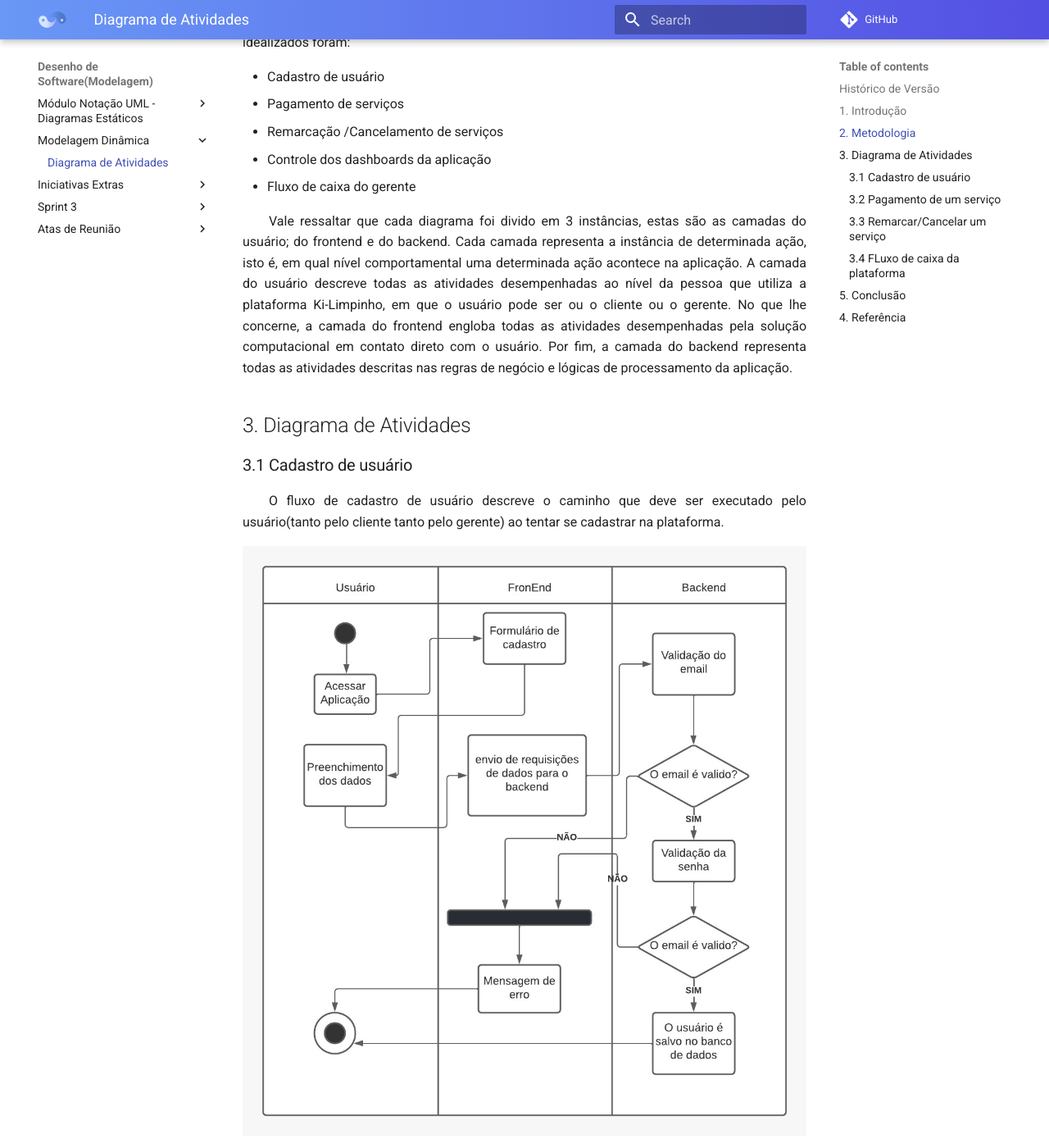
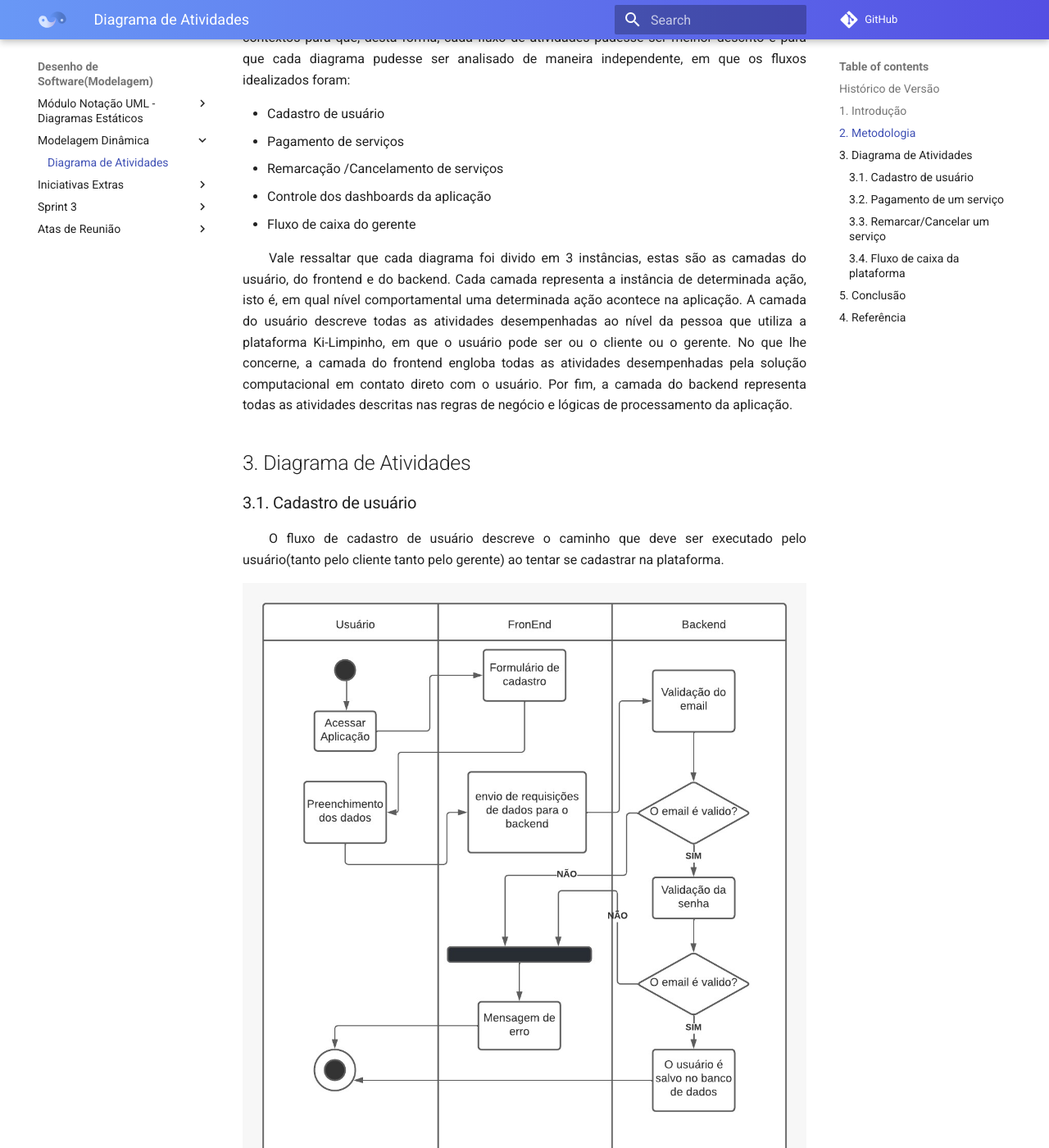
Before and after one commit to UnBArqDsw2021-2/2021.2_G2_Ki-Limpinho, an MkDocs documentation site: the page built from docs/diagrama_de_atividades.md, in a window 1280 px wide and 1400 px high, scrolled down 1250 px. Shown: the whole window at 82% size. Built offline with MkDocs 1.6.1 and Material for MkDocs 9.7.7, drawn with Linux system fonts in a browser that asks for light colours; comment, search, counter and statistics services are not loaded; some of the changed text lies outside the part shown.

Commit message:
docs: apply requested changes on PR #70

```diff
--- a/docs/diagrama_de_atividades.md
+++ b/docs/diagrama_de_atividades.md
@@ -36,12 +37,12 @@ Nó final: representa a etapa final da atividade. É representado por um círcul
 - Fluxo de caixa do gerente
 
 
-<p align="justify">&emsp;&emsp;Vale ressaltar que cada diagrama foi divido em 3 instâncias, estas são as camadas do usuário; do frontend e do backend. Cada camada representa a instância de determinada ação, isto é, em qual nível comportamental uma determinada ação acontece na aplicação. A camada do usuário descreve todas as atividades desempenhadas ao nível da pessoa que utiliza a plataforma Ki-Limpinho, em que o usuário pode ser ou o cliente ou o gerente. No que lhe concerne, a camada do frontend engloba todas as atividades desempenhadas pela solução computacional em contato direto com o usuário. Por fim, a camada do backend representa todas as atividades descritas nas regras de negócio e lógicas de processamento da aplicação.</p>
+<p align="justify">&emsp;&emsp;Vale ressaltar que cada diagrama foi divido em 3 instâncias, estas são as camadas do usuário, do frontend e do backend. Cada camada representa a instância de determinada ação, isto é, em qual nível comportamental uma determinada ação acontece na aplicação. A camada do usuário descreve todas as atividades desempenhadas ao nível da pessoa que utiliza a plataforma Ki-Limpinho, em que o usuário pode ser ou o cliente ou o gerente. No que lhe concerne, a camada do frontend engloba todas as atividades desempenhadas pela solução computacional em contato direto com o usuário. Por fim, a camada do backend representa todas as atividades descritas nas regras de negócio e lógicas de processamento da aplicação.</p>
 
 
 ## 3. Diagrama de Atividades
 
-### 3.1 Cadastro de usuário
+### 3.1. Cadastro de usuário
 
 
 <p align="justify">&emsp;&emsp;O fluxo de cadastro de usuário descreve o caminho que deve ser executado pelo usuário(tanto pelo cliente tanto pelo gerente) ao tentar se cadastrar na plataforma.</p>
@@ -56,7 +57,7 @@ Nó final: representa a etapa final da atividade. É representado por um círcul
     </figcaption>
 </p>
 
-### 3.2 Pagamento de um serviço
+### 3.2. Pagamento de um serviço
 
 
 <p align="justify">&emsp;&emsp;O fluxo de pagamento de um serviço  descreve o caminho percorrido pelo usuário, este já deve estar devidamente cadastrado na aplicação, ao executar a tarefa de agendar um serviço e depois todo o processo do pagamento na plataforma. </p>
@@ -71,7 +72,7 @@ Nó final: representa a etapa final da atividade. É representado por um círcul
     </figcaption>
 </p>
 
-### 3.3 Remarcar/Cancelar um serviço
+### 3.3. Remarcar/Cancelar um serviço
 
 
 <p align="justify">&emsp;&emsp;O fluxo de cancelamento ou de remarcação de uma lavagem descreve o caminho percorrido pelo cliente ao tentar alterar a data de um serviço previamente agendado, ou ate mesmo cancela-lo. Em que para realizar esta tarefa este cliente já deve estar cadastrado e vinculado a plataforma, e também é importante informar essa ação e única não podendo ser alterada posteriormente. </p>
@@ -88,7 +89,7 @@ Nó final: representa a etapa final da atividade. É representado por um círcul
     </figcaption>
 </p>
 
-### 3.4 FLuxo de caixa da plataforma
+### 3.4. Fluxo de caixa da plataforma
 
 
 <p align="justify">&emsp;&emsp;O diagrama de controle de caixa do lava-jato descreve o fluxo de atividades percorrido pelo gerente através da utilização do ‘website’ para o controle das despesas fixas e variáveis(mensais) que um determinado lava-jato precisa gerenciar para assim conseguir gerar um lucro.</p>
@@ -97,7 +98,7 @@ Nó final: representa a etapa final da atividade. É representado por um círcul
 <p align='center'>
     <img src='../assets/img/diagrama_atividades/fluxo_de_caixa.jpeg'>
     <figcaption align='center'>
-        <b>Figura 4: Diagrama de atividades - FLuxo de caixa </b>
+        <b>Figura 4: Diagrama de atividades - Fluxo de caixa </b>
         <br>
         <small>Autor: Davi Matheus.</small>
     </figcaption>
@@ -112,8 +113,8 @@ Nó final: representa a etapa final da atividade. É representado por um círcul
 
 ## 4. Referência
 
-1. Activity Diagrams. **UML Diagrams**. Disponível em: https://www.uml-diagrams.org/activity-diagrams.html (Último acesso em 12/02/2022)
+> [1] Activity Diagrams. **UML Diagrams**. Disponível em: https://www.uml-diagrams.org/activity-diagrams.html (Último acesso em 12/02/2022)
 
-2. SERRANO, Milene. Arquitetura e Desenho de Software AULA - DIAGRAMA DE ATIVIDADES (Último acesso em 13/02/2022)
+> [2] SERRANO, Milene. Arquitetura e Desenho de Software AULA - DIAGRAMA DE ATIVIDADES (Último acesso em 13/02/2022)
 
-3. "O que é diagrama de atividades UML?". **Lucidchart**. https://www.lucidchart.com/pages/pt/o-que-e-diagrama-de-atividades-uml (Último acesso em 14/08/2022)
+> [3] "O que é diagrama de atividades UML?". **Lucidchart**. https://www.lucidchart.com/pages/pt/o-que-e-diagrama-de-atividades-uml (Último acesso em 14/08/2022)
```
Also changed, not shown: other parts of docs/diagrama_de_atividades.md (+2 -1 lines).
